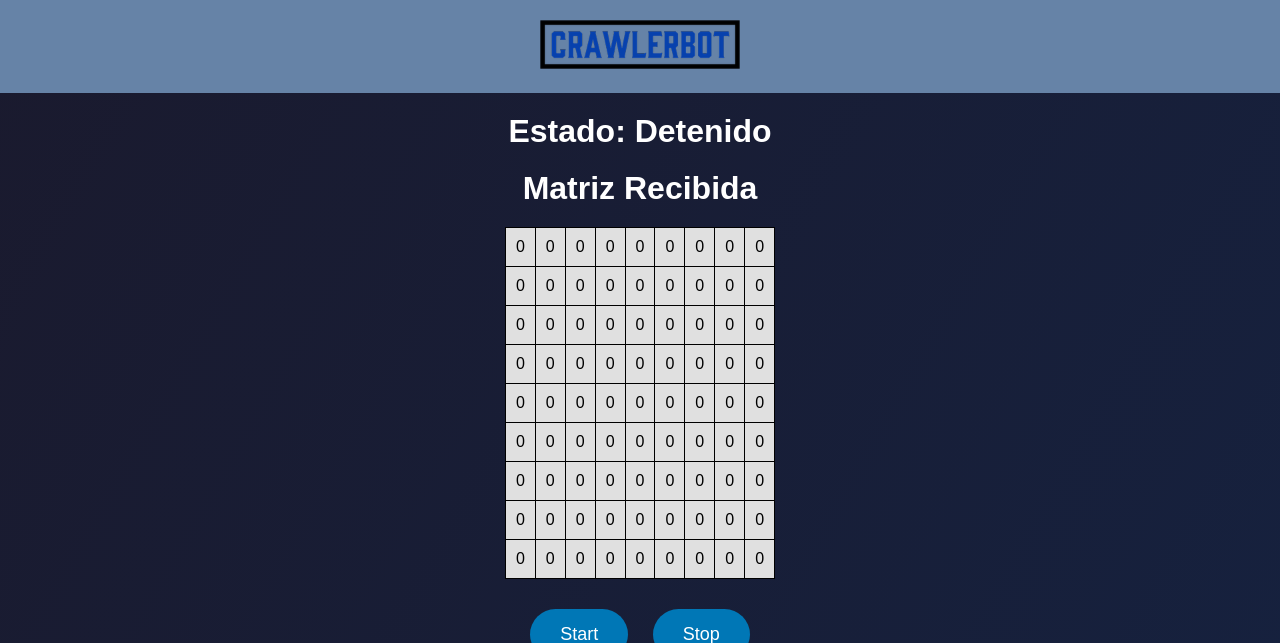
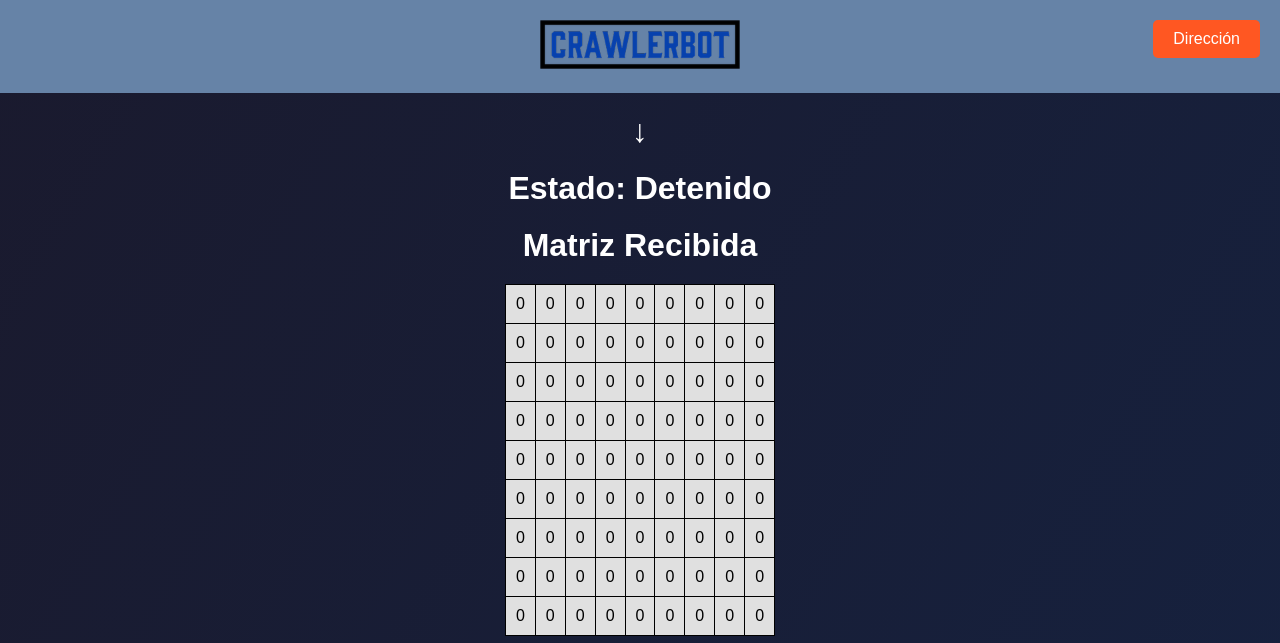
Before and after one commit to tpII/2024-A4-QLEARNING-ESP32, a Django app: page / in a window 1280 px wide. Shown: the top 643 px of the page. Run offline with Django 5.2, Linux system fonts and the light colour scheme.

Commit message:
Agregado boton de direccion y colores en celdas de matriz

```diff
--- a/ServidorDjango/ServidorWeb/myapp/templates/matriz.html
+++ b/ServidorDjango/ServidorWeb/myapp/templates/matriz.html
@@ -69,15 +69,44 @@
             margin: 20px auto;
             font-size: 18px;
         }
+        #direccion-button {
+        position: absolute;
+        top: 10px;
+        right: 10px;
+        padding: 10px 20px;
+        font-size: 16px;
+        color: white;
+        background: #ff5722; /* Naranja brillante */
+        border: none;
+        border-radius: 5px;
+        cursor: pointer;
+        transition: background-color 0.3s;
+        }
+
+        #direccion-button:hover {
+            background: #e64a19; /* Naranja más oscuro */
+        }
+
+        #direccion-button:active {
+            background: #d84315; /* Naranja intenso */
+        }
     </style>
 </head>
 <body>
     <header>
     {% load static %}
     <img src="{% static '/crawler.png' %}" alt="CrawlerBot Logo">
+
     </header>
 
+
     <main>
+        <h1>
+            <div>
+                <button id="direccion-button" onclick="toggleDireccion()">Dirección</button>
+                <span id="direccion-flecha">↑</span>
+            </div>
+        </h1>
         <h1>Estado: <span id="estado-crawler">{{ estado_crawler }}</span></h1>
         <h1>Matriz Recibida</h1>
         {% if matriz %}
@@ -141,6 +170,70 @@
             console.error("Error de conexión:", error);
         }
     }
+
+    async function toggleDireccion() {
+        try {
+            // Obtén el estado actual
+            const responseGet = await fetch('/api/get_direccion_crawler/', { cache: "no-store" });
+            if (responseGet.ok) {
+                const data = await responseGet.json();
+                const currentDireccion = data.direccionCrawler;
+                console.log(`Dirección actual: ${currentDireccion}`);
+
+                // Alterna el valor de la dirección (0 a 1 o 1 a 0)
+                const newDireccion = currentDireccion === 0 ? 1 : 0;
+
+                // Envía el nuevo valor al servidor
+                const responseSet = await fetch('/api/set_direccion_crawler/', {
+                    method: 'POST',
+                    headers: {
+                        'X-CSRFToken': '{{ csrf_token }}',
+                        'Content-Type': 'application/json'
+                    },
+                    body: JSON.stringify({ direccionCrawler: newDireccion }),
+                    cache: "no-store"
+                });
+
+                if (responseSet.ok) {
+                    console.log(`Dirección alternada: ${newDireccion}`);
+                    // Actualiza la flecha solo si el cambio fue exitoso
+                    actualizarFlecha(newDireccion);
+                } else {
+                    console.error("Error al alternar dirección:", responseSet.statusText);
+                }
+            } else {
+                console.error("Error al obtener dirección actual:", responseGet.statusText);
+            }
+        } catch (error) {
+            console.error("Error de conexión:", error);
+        }
+    }
+
+    // Función para actualizar la flecha según la dirección
+    function actualizarFlecha(direccion) {
+        const flecha = document.getElementById('direccion-flecha');
+        flecha.textContent = direccion === 0 ? '↑' : '↓';
+    }
+
+    // Inicializa la flecha al cargar la página
+    async function inicializarFlecha() {
+        try {
+            const response = await fetch('/api/get_direccion_crawler/', { cache: "no-store" });
+            if (response.ok) {
+                const data = await response.json();
+                actualizarFlecha(data.direccionCrawler);
+            } else {
+                console.error("Error al obtener dirección inicial:", response.statusText);
+            }
+        } catch (error) {
+            console.error("Error de conexión:", error);
+        }
+    }
+
+    // Llama a la inicialización al cargar
+    inicializarFlecha();
+
+
         // Función para actualizar el estado
         async function actualizarEstado() {
             try {
@@ -177,20 +270,17 @@
                         tabla.deleteRow(0);
                     }
 
-                        if(matriz==[]){
-                            for(i=0;i<9;i++){
-                                for(j=0;j<9;j++){
-                                    matriz[i][j]=0;
-                                }
-                            }
-                        }
-
                     // Crear nuevas filas
                     matriz.forEach(fila => {
                         const tr = document.createElement('tr');
                         fila.forEach(valor => {
                             const td = document.createElement('td');
                             td.textContent = valor;
+
+                            // Aplicar color basado en el valor
+                            const color = calcularColor(valor);
+                            td.style.backgroundColor = color;
+
                             tr.appendChild(td);
                         });
                         tabla.appendChild(tr);
@@ -203,9 +293,25 @@
             console.error("Error de conexión:", error);
         }
     }
+    setInterval(actualizarMatriz, 5000);
+    // Función para calcular el color basado en el valor
+    // Función para calcular el color basado en el valor
+    function calcularColor(valor) {
+        if (valor > 0) {
+            // Valores positivos: verdes
+            const opacidad = Math.abs(valor); // Mayor opacidad cuanto más cerca esté de 1
+            return `rgba(0, 255, 0, ${opacidad})`;
+        } else if (valor < 0) {
+            // Valores negativos: rojos
+            const opacidad = Math.abs(valor); // Mayor opacidad cuanto más cerca esté de -1
+            return `rgba(255, 0, 0, ${opacidad})`;
+        } else {
+            // Valor 0: sin color (transparente o blanco)
+            return `rgba(255, 255, 255, 1)`;
+        }
+    }
 
         // Llama a la función cada 5 segundos
-        setInterval(actualizarMatriz, 5000);
 
 
     </script>
--- a/ServidorDjango/ServidorWeb/myapp/urls.py
+++ b/ServidorDjango/ServidorWeb/myapp/urls.py
@@ -10,6 +10,8 @@ urlpatterns=[
     path('get_start_state/', views.get_start_state, name='get_start_state'),
     path('api/recibir_estado/',views.recibir_estado, name='recibir_estado'),
     path('api/get_estado_crawler/',views.get_estado_crawler, name='get_estado_crawler'),
-    path('api/get_matriz/',views.get_matriz,name="get_matriz")
+    path('api/get_matriz/',views.get_matriz,name="get_matriz"),
+    path('api/get_direccion_crawler/', views.get_direccion_crawler, name='get_direccion_crawler'),
+    path('api/set_direccion_crawler/', views.set_direccion_crawler, name='set_direccion_crawler'),
 
 ]
--- a/ServidorDjango/ServidorWeb/myapp/views.py
+++ b/ServidorDjango/ServidorWeb/myapp/views.py
@@ -12,8 +12,11 @@ from django.core.cache import cache
 start = False  # Inicialmente apagado
 aprendiendoEjecutando=0 #-1-Detenido, 0-Aprendiendo, 1-Ejecutando
 textoEstadoCrawler="Detenido" #Detenido, Aprendiendo, Ejecutando lo aprendido
+direccionCrawler=0 #Para adelante / 1 Para atras
 
 
+##
+import random
 matriz = [[0 for _ in range(9)] for _ in range(9)]  # Matriz 9x9 llena de ceros
 cache.set('matriz_global', matriz)
 
@@ -109,6 +112,24 @@ def recibir_estado(request):
     else:
         return JsonResponse({'status': 'error', 'mensaje': 'Solo acepta POST requests'}, status=405)
 
+
 def get_estado_crawler(request):
     estado_crawler = cache.get('estado_crawler', textoEstadoCrawler)
     return JsonResponse({"estado_crawler": estado_crawler})
+
+
+def get_direccion_crawler(request):
+    direccionC=cache.get('direccion_crawler')
+    return JsonResponse({'direccionCrawler': direccionC})
+
+@csrf_exempt
+def set_direccion_crawler(request):
+    global direccion_crawler
+    if request.method == 'POST':
+        print("Modificando direccion del crawler")
+        data = json.loads(request.body)
+        print("direccion ",data)
+        direccion_crawler = data.get('direccionCrawler', direccionCrawler)
+        cache.set('direccion_crawler',direccion_crawler)
+        return JsonResponse({'status': 'success', 'direccionCrawler': direccionCrawler})
+    return JsonResponse({'status': 'error', 'message': 'Invalid request method'}, status=400)
```
Lines whose indentation alone changed are shown as unchanged.
